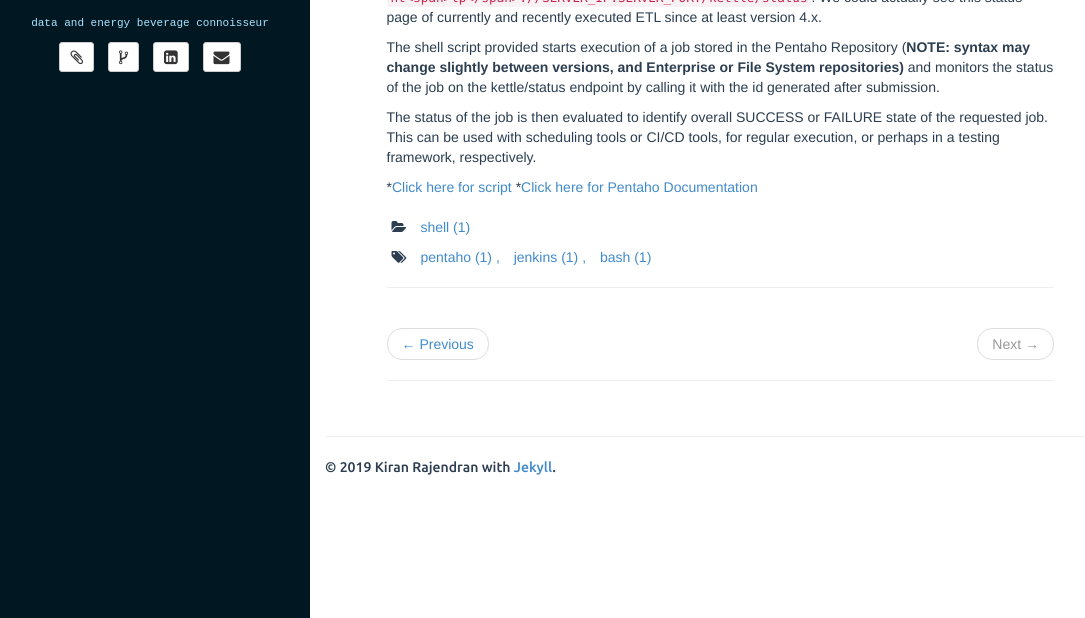
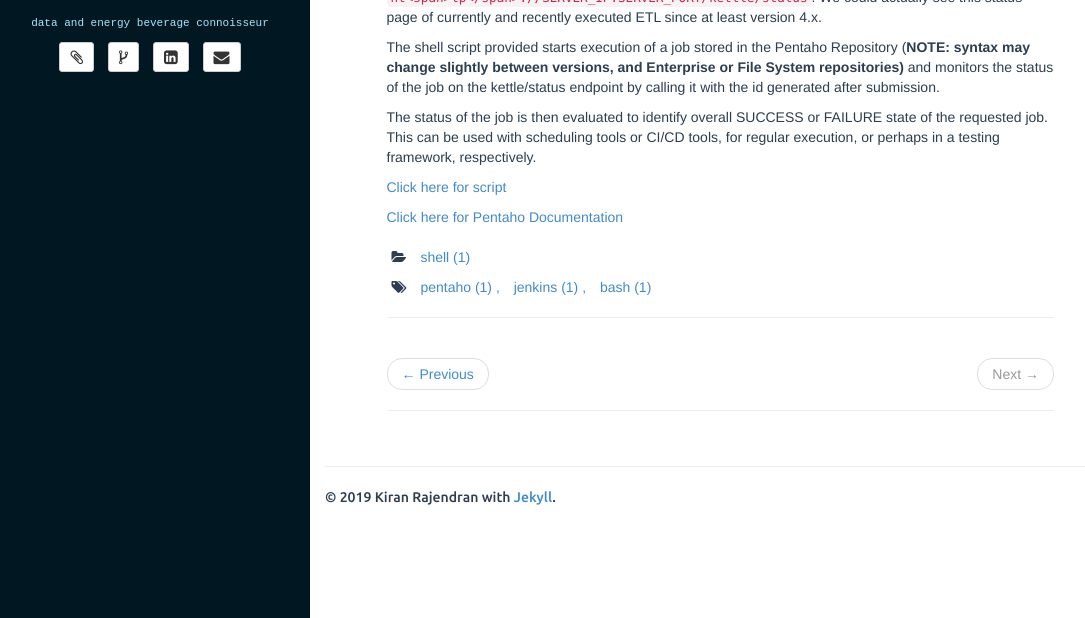
Before and after one commit to kiranrajendran/kiranrajendran.github.io, a Jekyll site: the page built from _posts/2018-10-04-pentaho-api-runJob.md, in a window 1280 px wide, cut to the strip 282-900 px from the top of the page. Shown: the whole strip, without its empty margins (10-1095 px from the left). Built offline with Jekyll 4.4.1, drawn with Linux system fonts in a browser that asks for light colours; comment, search, counter and statistics services are not loaded.

```diff
--- a/_posts/2018-10-04-pentaho-api-runJob.md
+++ b/_posts/2018-10-04-pentaho-api-runJob.md
@@ -15,5 +15,5 @@ The shell script provided starts execution of a job stored in the Pentaho Reposi
 
 The status of the job is then evaluated to identify overall SUCCESS or FAILURE state of the requested job. This can be used with scheduling tools or CI/CD tools, for regular execution, or perhaps in a testing framework, respectively.
 
-*<a href="https://github.com/kiranrajendran/krghio/blob/master/j_run_something_main.sh" target="_blank">Click here for script</a>
-*<a href="http://help.pentaho.com" target="_blank">Click here for Pentaho Documentation</a>
+<a href="https://github.com/kiranrajendran/krghio/blob/master/j_run_something_main.sh" target="_blank">Click here for script</a>
+<p><a href="http://help.pentaho.com" target="_blank">Click here for Pentaho Documentation</a>
```
